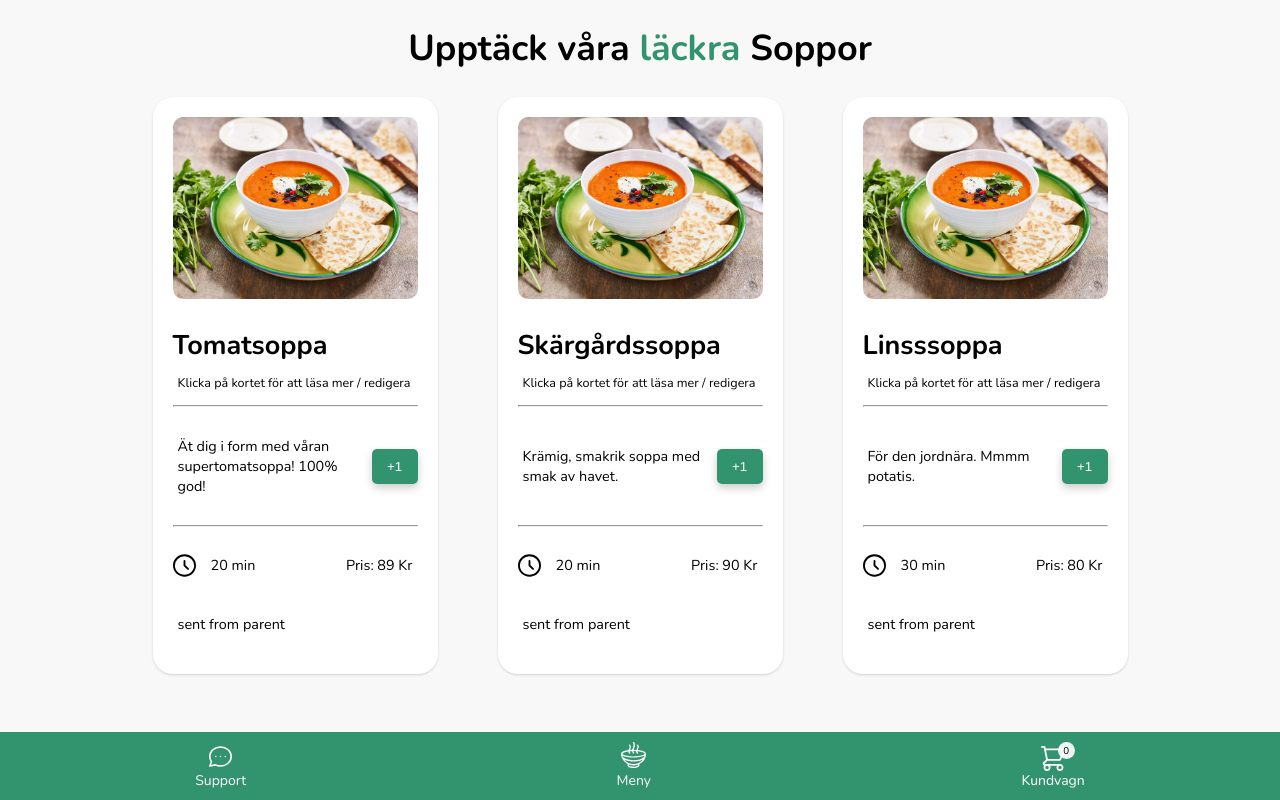
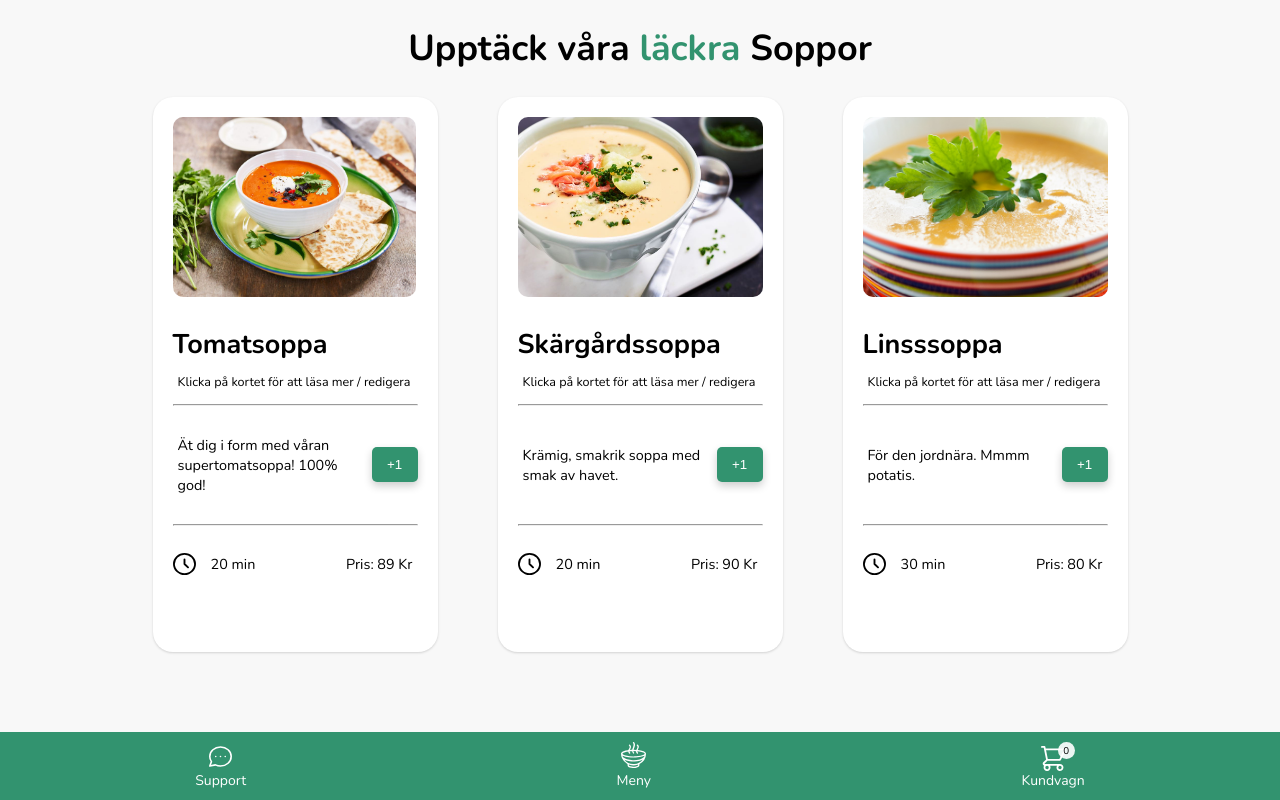
Before and after one commit to martin-linden/SouperHealthy, an Angular app: page / in a window 1280 px wide. Built offline with nearby package versions, Linux system fonts and the light colour scheme.

Commit message:
added info in json + removed error

```diff
--- a/src/app/components/soup-card/soup-card.component.scss
+++ b/src/app/components/soup-card/soup-card.component.scss
@@ -1,73 +1,72 @@
-.card-wrapper{
+.card-wrapper {
   background: #fff;
   max-width: 245px;
   min-width: 245px;
   /* min-height: 517px; */
   padding: 20px;
-    border-radius: 20px;;
-    box-shadow: 0 1px 3px 0 rgba(0,0,0,0.1), 0 1px 2px 0 rgba(0,0,0,0.06);
+  border-radius: 20px;
+  box-shadow: 0 1px 3px 0 rgba(0, 0, 0, 0.1), 0 1px 2px 0 rgba(0, 0, 0, 0.06);
   transition: 0.3s ease-in-out;
-    &:hover{
-        box-shadow: 0 10px 15px -3px rgba(0,0,0,0.1), 0 4px 6px -2px rgba(0,0,0,0.05);
-
+  &:hover {
+    box-shadow: 0 10px 15px -3px rgba(0, 0, 0, 0.1),
+      0 4px 6px -2px rgba(0, 0, 0, 0.05);
   }
 
-    .soup-img{
+  .soup-img {
     max-width: 100%;
-    border-radius: 10px;;
+    height: 180px;
+    object-fit: cover;
+    border-radius: 10px;
   }
 
-    .name-info-wrapper{
-
-        h2{
-            margin-bottom: 5px;;
+  .name-info-wrapper {
+    h2 {
+      margin-bottom: 5px;
     }
 
-        p{
+    p {
       margin: 0;
       font-size: 70%;
     }
   }
 
-    .text-button-wrapper{
+  .text-button-wrapper {
     display: flex;
     align-items: center;
     min-height: 100px;
     max-height: 100px;
 
-        p{
+    p {
       width: 80%;
     }
   }
 
-    .add-btn{
-        background: #32936F;
+  .add-btn {
+    background: #32936f;
     border-style: none;
     height: 35px;
     width: 47px;
     color: #fff;
     border-radius: 5px;
-        box-shadow: 0 4px 8px 0 rgba(0,0,0,0.2);
-
+    box-shadow: 0 4px 8px 0 rgba(0, 0, 0, 0.2);
   }
 
-    .time-price-wrapper{
+  .time-price-wrapper {
     display: flex;
     justify-content: space-between;
   }
 
-    .time-price-item{
+  .time-price-item {
     display: flex;
   }
 
-
-    #time-icon{
-        width: 23px;;
-        margin-right: 10px;;
+  #time-icon {
+    width: 23px;
+    margin-right: 10px;
   }
 
-    p{
+  p {
     font-size: 80%;
-        padding: 5px;;
+    padding: 5px;
   }
 }
--- a/src/app/components/soup-card/soup-card.component.ts
+++ b/src/app/components/soup-card/soup-card.component.ts
@@ -13,7 +13,7 @@ import { SoupsStoreService } from '../../soups-store.service';
 export class SoupCardComponent implements OnInit {
 
   @Input() soup: any;
-  @Input() receivedParentMessage: string;
+ /*  @Input() receivedParentMessage: string; */
   @Output() notify: EventEmitter<any> = new EventEmitter<any>()
 
 
--- a/src/app/components/soup-list/soup-list.component.html
+++ b/src/app/components/soup-list/soup-list.component.html
@@ -9,7 +9,7 @@
     <div class="card-grid-container" *ngIf="soups">
         <div *ngFor="let soup of soups">
 
-            <app-soup-card [receivedParentMessage]="messageToSend" [soup]="soup" (notify)="onNotified($event)">
+            <app-soup-card  [soup]="soup" (notify)="onNotified($event)">
             </app-soup-card>
         </div>
     </div>
--- a/src/app/pages/delivery-info/delivery-info.component.html
+++ b/src/app/pages/delivery-info/delivery-info.component.html
@@ -51,14 +51,14 @@
             </div>
             <textarea class="text" placeholder="Extra information till bud (portkod, våning, mm)"></textarea>
         </div>
-        <div class="textarea-container">
+      <!--   <div class="textarea-container">
             <div class="textarea-content-container">
                 <p>Skicka en hälsning</p>
                 <img id="greeting" src="../../../assets/images/svg/greeting.svg">
             </div>
             <textarea id="greeting-text"
                 placeholder="Skriv din hälsning till någon du vill ge en god soppa till här..."></textarea>
-        </div>
+        </div> -->
     </div>
 
     <div class="delivery-time-container">
--- a/src/assets/soups.json
+++ b/src/assets/soups.json
@@ -19,18 +19,38 @@
     },
     {
         "slug": "skärgårdssoppa",
-        "img": "../../../assets/images/soups/tomato-soup.jpg",
+        "img": "../../../assets/images/soups/soup2.jpg",
         "name": "Skärgårdssoppa",
         "text": "Krämig, smakrik soppa med smak av havet.",
         "minutes": 20,
-        "price": 90
+        "price": 90,
+        "ingredients": [
+            "Tomater",
+            "Koriander",
+            "Linser",
+            "kryddor"
+        ],
+        "nutritional": {
+            "calories": "49 g/100g",
+            "protein": "37 g/100g"
+        }
     },
     {
         "slug": "linssoppa",
-        "img": "../../../assets/images/soups/tomato-soup.jpg",
+        "img": "../../../assets/images/soups/linssoppa.jpg",
         "name": "Linsssoppa",
         "text": "För den jordnära. Mmmm potatis.",
         "minutes": 30,
-        "price": 80
+        "price": 80,
+        "ingredients": [
+            "Tomater",
+            "Koriander",
+            "Linser",
+            "kryddor"
+        ],
+        "nutritional": {
+            "calories": "49 g/100g",
+            "protein": "37 g/100g"
+        }
     }
 ]
```
Also changed, not shown: src/assets/images/soups/linssoppa.jpg (added), src/assets/images/soups/soup2.jpg (added). Lines whose indentation alone changed are shown as unchanged.
